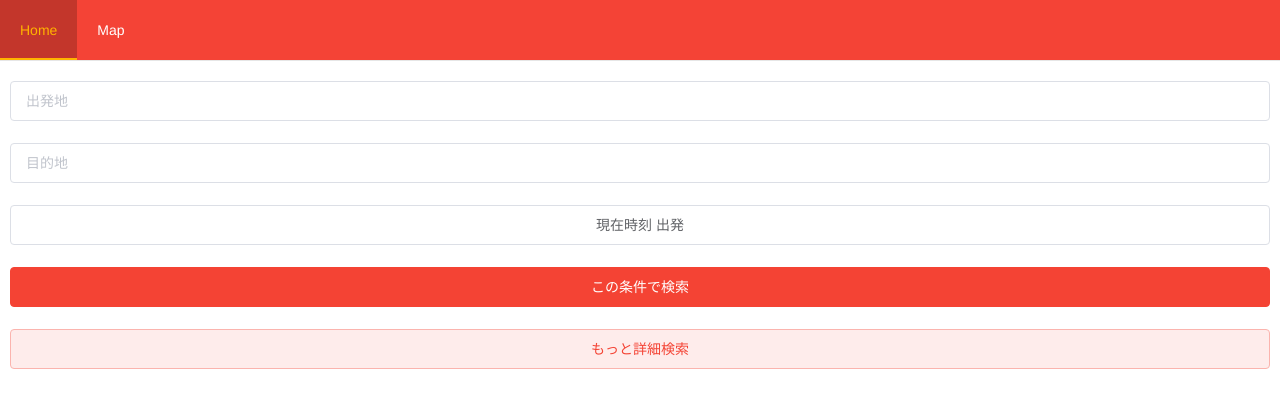
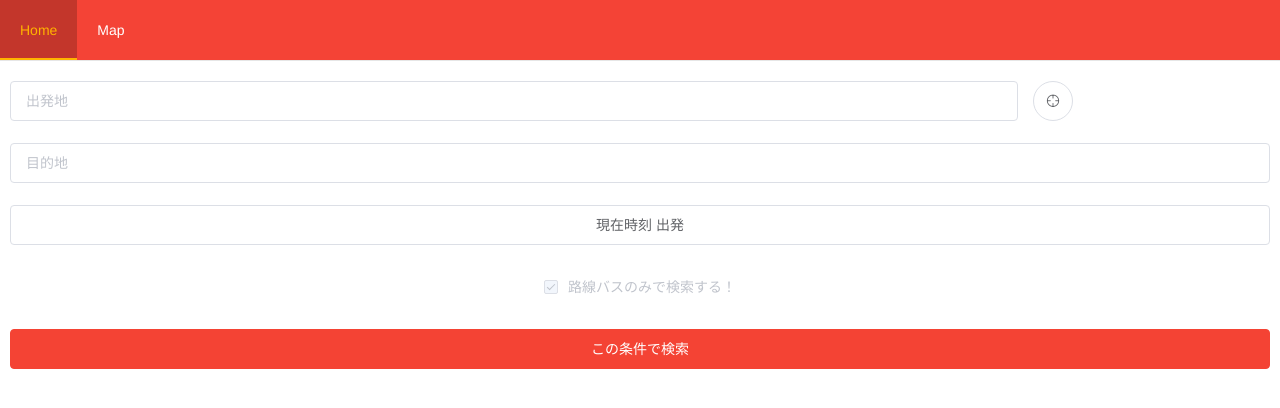
Before and after one commit to schktjm/atom-front, a Vue app: page / in a window 1280 px wide. Shown: the top 408 px of the page. Built offline with nearby package versions, Linux system fonts and the light colour scheme.

Commit message:
start by here and localbus only

```diff
--- a/src/js/api.js
+++ b/src/js/api.js
@@ -24,4 +24,17 @@ const getLocalBusRoute = (data, onSuccess, onError) => {
         .catch(err => onError(err));
 };
 
-export {getLocalBusRoute as default};
+const getLocalBusByGeo = (data, onSuccess, onError) => {
+    const params = {
+        method: "POST",
+        headers: {
+            "Content-Type": "application/json"
+        },
+        body: JSON.stringify(data)
+    };
+    return requestURL(generateURL("/searchBusRouteGridFrom"), params)
+        .then(res => onSuccess(res))
+        .catch(err => onError(err));
+};
+
+export {getLocalBusRoute, getLocalBusByGeo};
--- a/src/store.js
+++ b/src/store.js
@@ -1,7 +1,7 @@
 import Vue from 'vue'
 import Vuex from 'vuex'
 
-import getLocalBusRoute from './js/api';
+import { getLocalBusRoute, getLocalBusByGeo } from './js/api';
 
 Vue.use(Vuex);
 
@@ -111,6 +111,20 @@ export default new Vuex.Store({
                     return false;
                 }
             )
+        },
+        getRoutesByGeo({commit}, payload) {
+            return getLocalBusByGeo(
+                payload,
+                res => {
+                    commit('setRoutes', res);
+                    return true;
+                },
+                err => {
+                    // eslint-disable-next-line
+                    console.error(err);
+                    return false;
+                }
+            )
         }
     }
 })
--- a/src/views/Home.vue
+++ b/src/views/Home.vue
@@ -1,8 +1,9 @@
 <template>
   <div class="home">
     <el-form :model="ruleForm" :rules="rules" ref="ruleForm">
-      <el-form-item prop="start">
-        <el-input placeholder="出発地" v-model="ruleForm.start"></el-input>
+      <el-form-item prop="start" class="one-line-style">
+        <el-input placeholder="出発地" v-model="ruleForm.start" @change="changeStart" class="input-style"></el-input>
+        <el-button icon="el-icon-aim" circle @click="setHere" :disabled="!canUseGeo"></el-button>
       </el-form-item>
       <el-form-item prop="end">
         <el-input placeholder="目的地" v-model="ruleForm.end"></el-input>
@@ -10,15 +11,17 @@
       <el-form-item>
         <el-button class="button-style" @click="dialogTableVisible = true">{{timeText}}</el-button>
       </el-form-item>
-      <div class="text-box-style" v-if="detailSearchForm.isChanged">
-        <div><span class="marker-style">{{detailSearchForm.money}}円以内で</span></div>
-        <div><span class="marker-style">{{detailSearchForm.time}}時間以内で</span></div>
-        <div><span class="marker-style" v-if="detailSearchForm.isNiceView">景色の綺麗なところ優先で</span></div>
-        <div><span class="marker-style" v-if="detailSearchForm.isManyTransfer">乗り換え回数が多くで</span></div>
-        <div><span class="marker-style" v-if="detailSearchForm.isLongWait">待ち時間がながくで</span></div>
-        <div>検索する！</div>
-      </div>
-
+      <!--      <div class="text-box-style" v-if="detailSearchForm.isChanged">-->
+      <!--        <div><span class="marker-style">{{detailSearchForm.money}}円以内で</span></div>-->
+      <!--        <div><span class="marker-style">{{detailSearchForm.time}}時間以内で</span></div>-->
+      <!--        <div><span class="marker-style" v-if="detailSearchForm.isNiceView">景色の綺麗なところ優先で</span></div>-->
+      <!--        <div><span class="marker-style" v-if="detailSearchForm.isManyTransfer">乗り換え回数が多くで</span></div>-->
+      <!--        <div><span class="marker-style" v-if="detailSearchForm.isLongWait">待ち時間がながくで</span></div>-->
+      <!--        <div>検索する！</div>-->
+      <!--      </div>-->
+      <el-form-item class="checkbox-p-style">
+        <el-checkbox v-model="isOnlyLocal" class="checkbox-style" disabled>路線バスのみで検索する！</el-checkbox>
+      </el-form-item>
       <el-form-item>
         <el-button class="button-style" type="primary" :loading="isLoading" @click="submitForm('ruleForm')">この条件で検索
         </el-button>
@@ -28,9 +31,9 @@
       </el-dialog>
 
 
-      <el-button class="button-style" @click="drawer = true" type="primary" plain>
-        もっと詳細検索
-      </el-button>
+      <!--      <el-button class="button-style" @click="drawer = true" type="primary" plain>-->
+      <!--        もっと詳細検索-->
+      <!--      </el-button>-->
 
       <el-drawer
           title="詳細検索"
@@ -57,6 +60,13 @@
         components: {DetailedTime, DetailSearch},
         data() {
             return {
+                isOnlyLocal: true,
+                canUseGeo: true,
+                isHere: false,
+                geolocation: {
+                    lat: 0,
+                    lng: 0,
+                },
                 isLoading: false,
                 dialogTableVisible: false,
                 ruleForm: {
@@ -82,8 +92,17 @@
         },
         created() {
             this.ruleForm.date = Math.floor(new Date().getTime() / 1000);
+            this.canUseGeo = "geolocation" in navigator;
         },
         methods: {
+            setHere() {
+                this.isHere = true;
+                this.ruleForm.start = `現在位置`;
+                this.getGeoLocation();
+            },
+            changeStart() {
+                this.isHere = false;
+            },
             onCancel() {
                 this.closeDialog();
             },
@@ -128,10 +147,28 @@
                 this.detailSearchForm = {...form};
                 this.drawer = false;
             },
+            getGeoLocation() {
+                navigator.geolocation.getCurrentPosition(pos => {
+                    this.geolocation.lat = pos.coords.latitude;
+                    this.geolocation.lng = pos.coords.longitude;
+                })
+            },
             submitForm(formName) {
                 this.$refs[formName].validate((valid) => {
                     if (valid) {
                         this.isLoading = true;
+                        if (this.isHere) {
+                            this.$store.dispatch('getRoutesByGeo', {
+                                "fromLat": String(this.geolocation.lat),
+                                "fromLng": String(this.geolocation.lng),
+                                "to": this.ruleForm.end,
+                                "date": String(this.ruleForm.date)
+                            })
+                                .then(flg => {
+                                    this.isLoading = false;
+                                    if (flg) this.$router.push("/list");
+                                })
+                        } else {
                             this.$store.dispatch('getRoutes', {
                                 "from": this.ruleForm.start,
                                 "to": this.ruleForm.end,
@@ -141,6 +178,8 @@
                                     this.isLoading = false;
                                     if (flg) this.$router.push("/list");
                                 })
+
+                        }
                     } else {
                         return false;
                     }
@@ -154,6 +193,20 @@
   .home {
     .button-style {
       width: 100%;
+    }
+
+    .one-line-style {
+      width: 100%;
+
+      .input-style {
+        width: 80%;
+        margin-right: 15px;
+      }
+    }
+
+    .checkbox-p-style {
+      display: flex;
+      justify-content: center;
     }
 
     .text-box-style {
```
Lines whose indentation alone changed are shown as unchanged.
